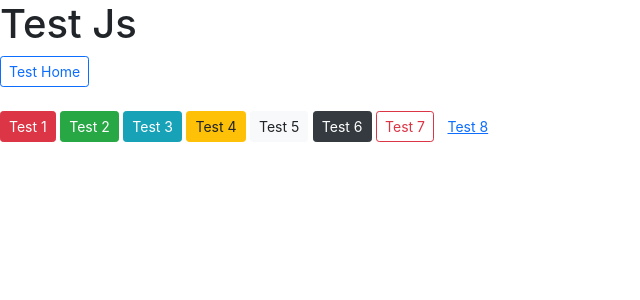
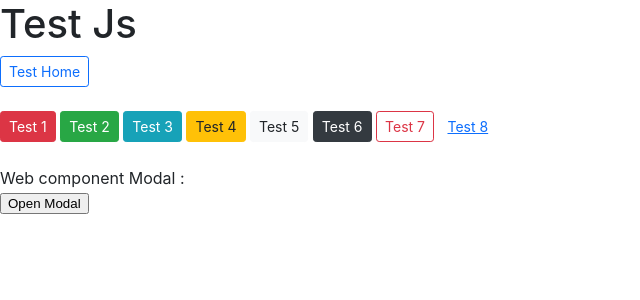
Before and after one commit to Web-team-23/testjs, a Symfony app: template templates/home.html.twig in a window 1280 px wide. Shown: the top 300 px of the page, without its empty margins (0-640 px from the left). Run offline with Twig, Linux system fonts and the light colour scheme; the template is opened without the code that fills it, so the values that code supplies are empty; some libraries are stand-ins or nearby versions.

Commit message:
first web component

```diff
--- /dev/null
+++ b/public/js/web-component/pp-modal.component.js
@@ -0,0 +1,115 @@
+
+class Modal extends HTMLElement {
+    constructor() {
+        super();
+        this._modalVisible = false;
+        this._modal;
+
+        this.attachShadow({ mode: 'open' });
+        this.shadowRoot.innerHTML = `
+        <style>
+            /* The Modal (background) */
+            .modal {
+                display: none;
+                position: fixed;
+                z-index: 1000;
+                padding-top: 100px;
+                left: 0;
+                top: 0;
+                width: 100%;
+                height: 100%;
+                overflow: auto;
+                background-color: rgba(0,0,0,0.4);
+            }
+            /* Modal Content */
+            .modal-content {
+                position: relative;
+                background-color: #fefefe;
+                margin: auto;
+                padding: 0;
+                border: 1px solid #888;
+                width: 80%;
+                box-shadow: 0 4px 8px 0 rgba(0,0,0,0.2),0 6px 20px 0 rgba(0,0,0,0.19);
+                -webkit-animation-name: animatetop;
+                -webkit-animation-duration: 0.4s;
+                animation-name: animatetop;
+                animation-duration: 0.4s
+            }
+            /* Add Animation */
+            @-webkit-keyframes animatetop {
+                from {top:-300px; opacity:0}
+                to {top:0; opacity:1}
+            }
+            @keyframes animatetop {
+                from {top:-300px; opacity:0}
+                to {top:0; opacity:1}
+            }
+            /* The Close Button */
+            .close {
+                color: white;
+                float: right;
+                font-size: 28px;
+                font-weight: bold;
+            }
+            .close:hover,
+            .close:focus {
+            color: #000;
+            text-decoration: none;
+            cursor: pointer;
+            }
+            .modal-header {
+            padding: 2px 16px;
+            background-color: #000066;
+            color: white;
+            }
+            .modal-body {padding: 2px 16px; margin: 20px 2px}
+        </style>
+        <button>Open Modal</button>
+        <div class="modal">
+            <div class="modal-content">
+                <div class="modal-header">
+                    <span class="close">&times;</span>
+                    <slot name="header"><h1>Default text</h1></slot>
+                </div>
+                <div class="modal-body">
+                </div>
+            </div>
+        </div>
+        `
+    }
+    set content(value) {
+        this.setAttribute('content', JSON.stringify(value));
+    }
+
+    get content() {
+        return this._content;
+    }
+    connectedCallback() {
+        this._modal = this.shadowRoot.querySelector(".modal");
+        this._content = this.getAttribute('content');
+        this.shadowRoot.querySelector("button").addEventListener('click', this._showModal.bind(this));
+        this.shadowRoot.querySelector(".close").addEventListener('click', this._hideModal.bind(this));
+    }
+    disconnectedCallback() {
+        this.shadowRoot.querySelector("button").removeEventListener('click', this._showModal);
+        this.shadowRoot.querySelector(".close").removeEventListener('click', this._hideModal);
+    }
+    static get observedAttributes() {
+        return ['content'];
+    }
+    attributeChangedCallback(name, oldVal, newVal) {
+        if (name === 'content') {
+            this._content = newVal;
+        }
+    }
+    _showModal() {
+        this.shadowRoot.querySelector(".modal-body").innerHTML=this._content;
+        this._modalVisible = true;
+        this._modal.style.display = 'block';
+    }
+    _hideModal() {
+        this._modalVisible = false;
+        this._modal.style.display = 'none';
+    }
+}
+customElements.define('pp-modal',Modal);
--- a/templates/home.html.twig
+++ b/templates/home.html.twig
@@ -18,4 +18,16 @@
             <a class="btn btn-sm btn-link" href="#">{{ 'Test 8' }}</a>
         </div>
     </div>
+    <br>
+    <div class="row">
+        <div class="col-2">
+            <span>Web component Modal : </span>
+            <pp-modal content="projects">
+                <h1 slot="header">Information Box</h1>
+            </pp-modal>
+        </div>
+    </div>
 {% endblock %}
+{% block javascripts %}
+    <script src="{{ asset('js/web-component/pp-modal.component.js') }}"></script>
+{% endblock %}
```
